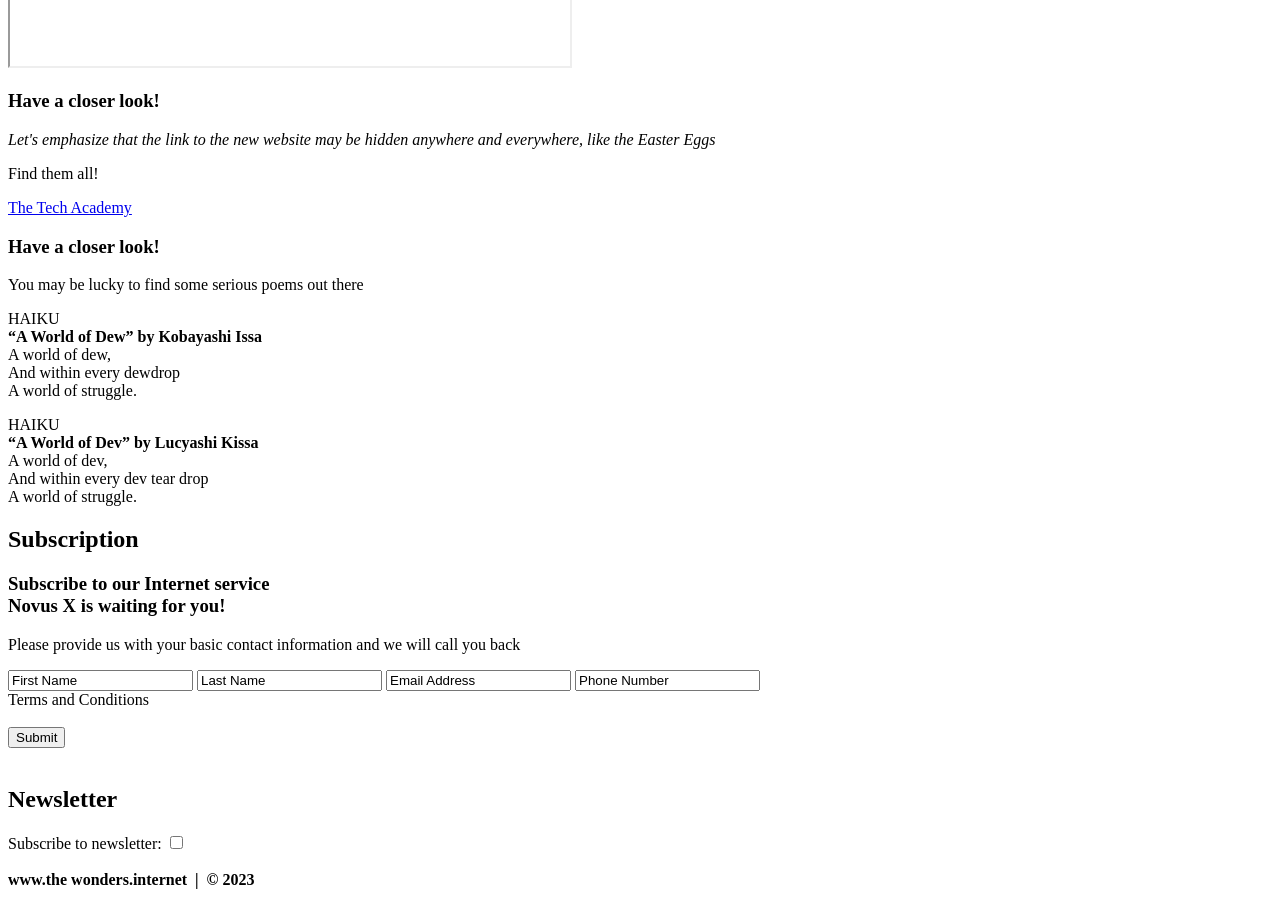
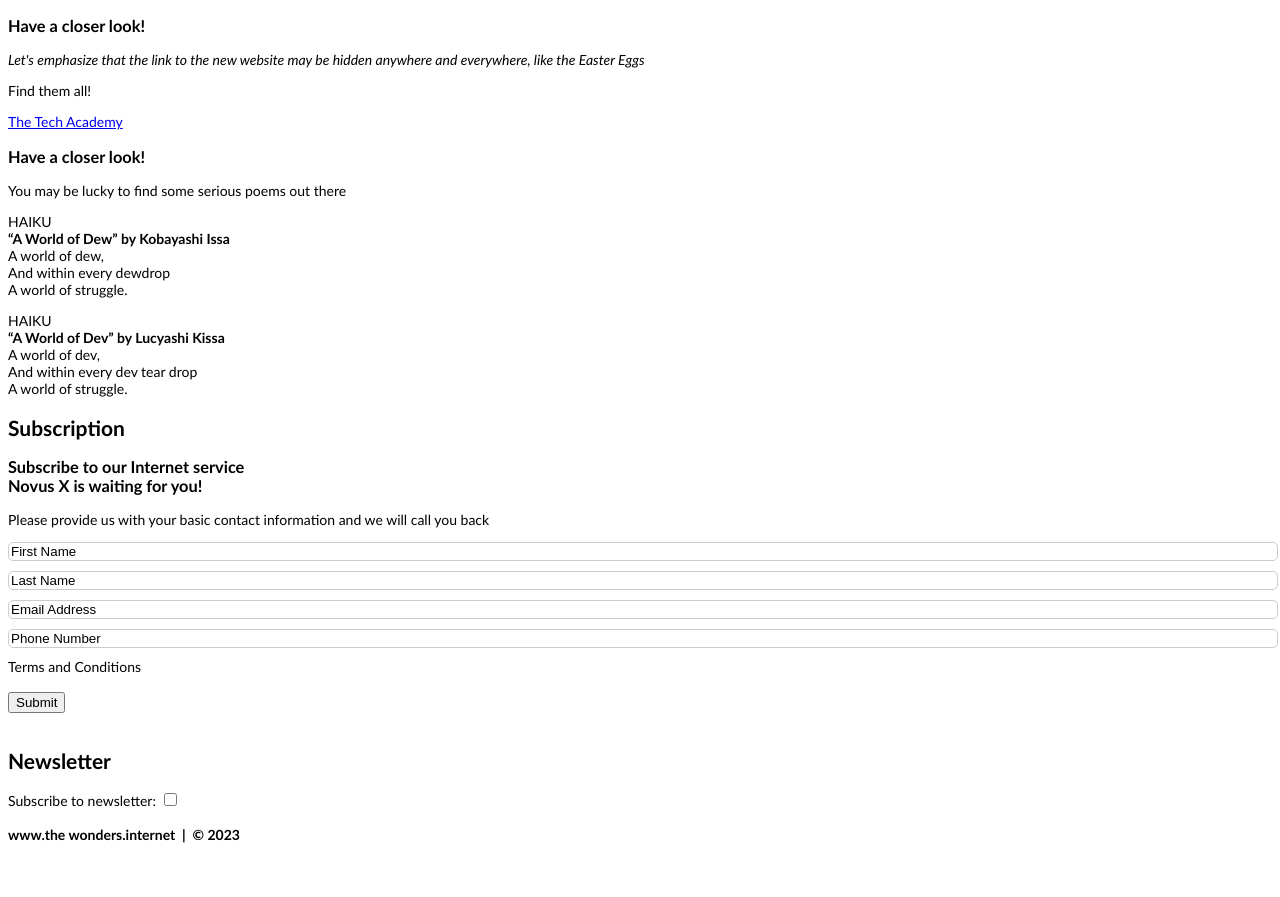
Before and after one commit to Supersonic56/HTML-and-CSS-Projects, a plain HTML site: page Assignment 5. One-Page Site/one_page_website.html in a window 1280 px wide. Shown: the part 1323-2220 px from the top of the page. After the commit the page ends 2174 px from the top, so only its background shows below. Drawn offline with Linux system fonts and the light colour scheme; grey boxes are pictures that could not be loaded.

Commit message:
Summary
Updated the website. Added styling to the subscription section

```diff
--- /dev/null
+++ b/Assignment 5. One-Page Site/css/one_page_website.css
@@ -0,0 +1,23 @@
+/*GENERIC STYLES*/
+
+body {
+    font-size: 14px;
+    font-family: 'Gill Sans', 'Gill Sans MT', Calibri, 'Trebuchet MS', sans-serif;
+    color: #000000;
+    background-color: #fff;
+}
+
+ /* SUBSCRIPTION STYLES */
+
+ /*Width of the inputs
+Margin between the inputs
+Border of the inputs
+Border radius of the inputs
+*/
+
+.subscription {
+    width: 100%;
+    margin-bottom: 10px;
+    border: 1px solid #ccc;
+    border-radius: 5px;
+  }
--- a/Assignment 5. One-Page Site/one_page_website.html
+++ b/Assignment 5. One-Page Site/one_page_website.html
@@ -3,6 +3,7 @@
   <head>
     <meta charset="UTF-8">
     <title>Home</title>
+    <link rel="stylesheet" href="./css/one_page_website.css">
   </head>
   <body>
 
```
